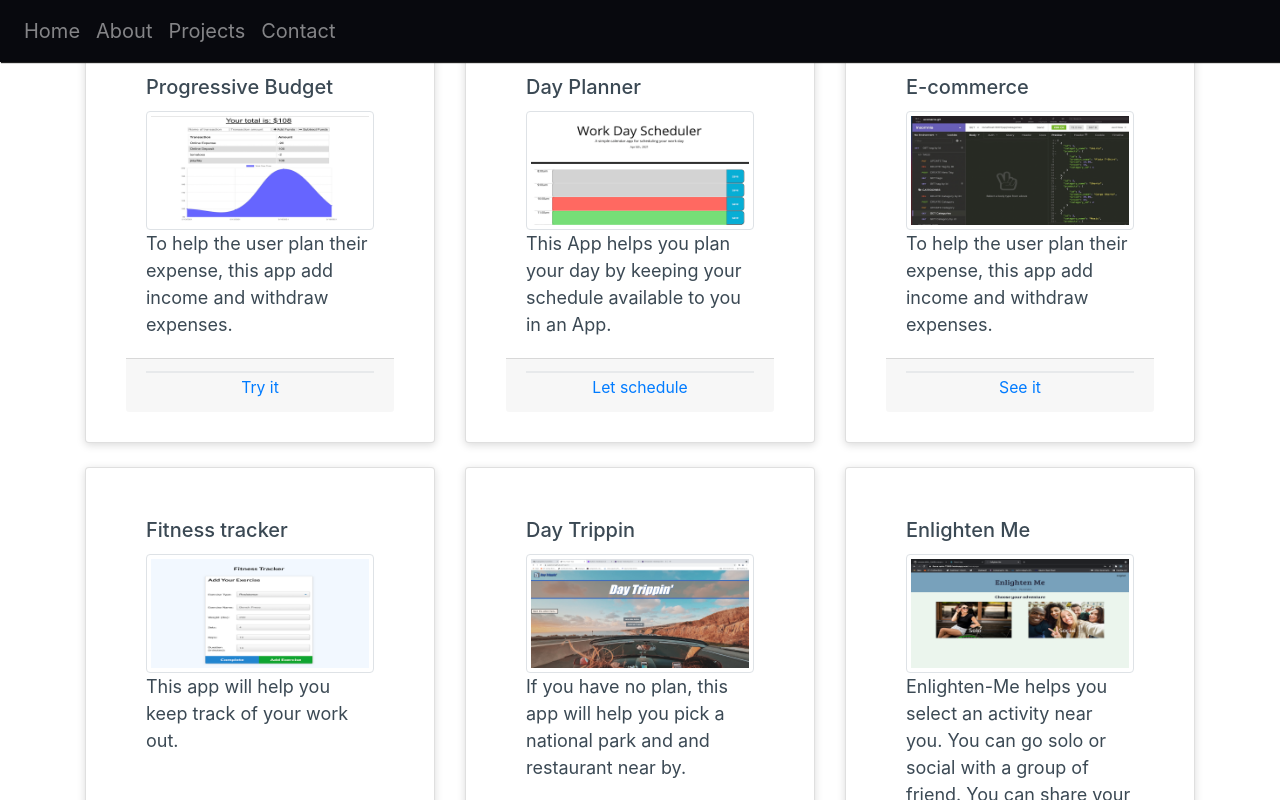
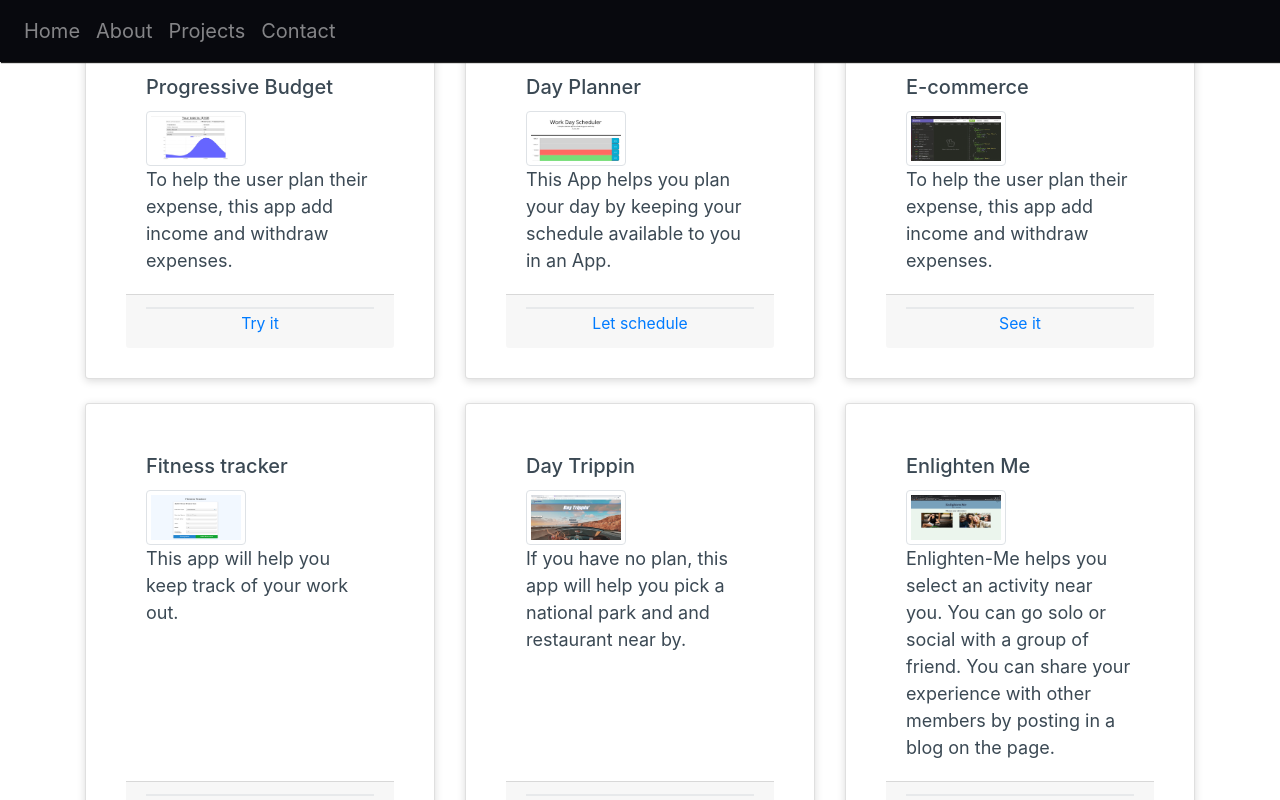
Before and after one commit to mujinga21/React-Portfolio, a React (Create React App) app: page /project in a window 1280 px wide. Shown: the top 800 px of the page. Built offline with nearby package versions, Linux system fonts and the light colour scheme.

Commit message:
added image size

```diff
--- a/src/components/pages/Project.js
+++ b/src/components/pages/Project.js
@@ -22,14 +22,14 @@ function Project() {
     <Card.Body>
 
       <Card.Title>Progressive Budget</Card.Title>
-      <div id="pic">
-      <Image
+
+      <Image width="100" height="80"
         className='profile justify-content-end'
         alt='profile'
         src={progressive}
         thumbnail
         fluid/>
-        </div>
+
         <Card.Text>
         To help the user plan their expense, this app add income and withdraw expenses.
       </Card.Text>
@@ -44,14 +44,12 @@ function Project() {
   <Card>
     <Card.Body>
       <Card.Title>Day Planner</Card.Title>
-      <div id= "pic">
-      <Image
+      <Image width="100" height="80"
         className='profile justify-content-end'
         alt='profile'
         src={dayplan}
         thumbnail
         fluid/>
-        </div>
       <Card.Text>
        This App helps you plan your day by keeping your schedule available to you in an App. {' '}
       </Card.Text>
@@ -66,14 +64,13 @@ function Project() {
   <Card>
     <Card.Body>
       <Card.Title>E-commerce</Card.Title>
-      <div id = "pic">
-      <Image
+
+      <Image width="100" height="80"
         className='profile justify-content-end'
         alt='profile'
         src={ecommerce}
         thumbnail
         fluid/>
-        </div>
         <Card.Text>
         To help the user plan their expense, this app add income and withdraw expenses.
       </Card.Text>
@@ -94,14 +91,12 @@ function Project() {
      <Card>
     <Card.Body>
       <Card.Title>Fitness tracker</Card.Title>
-      <div  id= "pic">
-      <Image
+      <Image width="100" height="80"
         className='profile justify-content-end'
         alt='profile'
         src={fitness}
         thumbnail
         fluid/>
-        </div>
         <Card.Text>
         This app will help you keep track of your work out.
       </Card.Text>
@@ -112,17 +107,17 @@ function Project() {
       </small>
     </Card.Footer>
   </Card>
+
   <Card>
     <Card.Body>
       <Card.Title>Day Trippin</Card.Title>
-      <div id="pic">
-      <Image
+
+      <Image width="100" height="80"
         className='profile justify-content-end'
         alt='profile'
         src={trippin}
         thumbnail
         fluid/>
-        </div>
         <Card.Text>
         If you have no plan, this app will help you pick a national park and and restaurant near by.
       </Card.Text>
@@ -137,14 +132,14 @@ function Project() {
 
     <Card.Body>
       <Card.Title>Enlighten Me</Card.Title>
-      <div id="pic">
-      <Image
+
+      <Image width="100" height="80"
         className='profile justify-content-end'
         alt='profile'
         src={enlighten}
         thumbnail
         fluid/>
-        </div>
+
         <Card.Text>
         Enlighten-Me helps you select an activity near you.  You can go solo or social with a group of friend.  You can share your experience with other members by posting in a blog on the page.
       </Card.Text>
```
